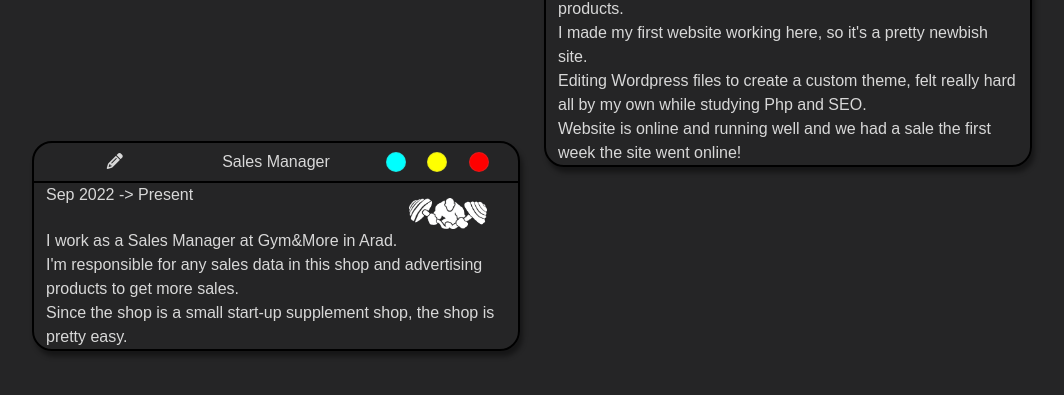
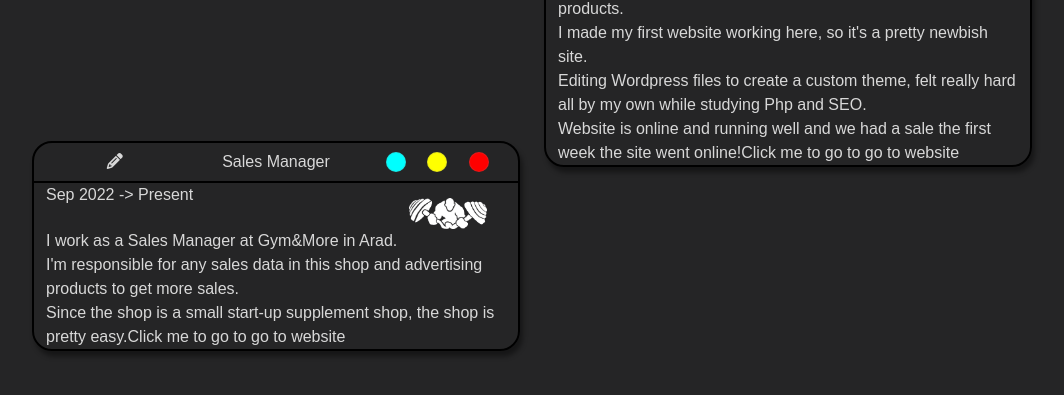
Before and after one commit to Armadox/CV, a React (Create React App) app: page / in a window 1280 px wide. Shown: the part 3274-3669 px from the top of the page, without its empty margins (108-1172 px from the left). Built offline with nearby package versions, Linux system fonts and the light colour scheme; a web font is replaced by a local one.

Commit message:
first commit

```diff
--- a/src/components/experience.js
+++ b/src/components/experience.js
@@ -33,6 +33,7 @@ const MyExp = () => {
                                     I work as a Sales Manager at Gym&More in Arad.<br/>
                                     I'm responsible for any sales data in this shop and advertising products to get more sales.<br/>
                                     Since the shop is a small start-up supplement shop, the shop is pretty easy.
+                                    <a href="http://adriandan1998.000webhostapp.com">Click me to go to go to website</a>
                                 </div>
                             </div>
                         </div>
@@ -67,6 +68,7 @@ const MyExp = () => {
                                     I made my first website working here, so it's a pretty newbish site.<br/>
                                     Editing Wordpress files to create a custom theme, felt really hard all by my own while studying Php and SEO.<br/>
                                     Website is online and running well and we had a sale the first week the site went online!
+                                    <a href="https://gym-and-more.ro">Click me to go to go to website</a>
                                 </div>
                             </div>
                         </div>
```
